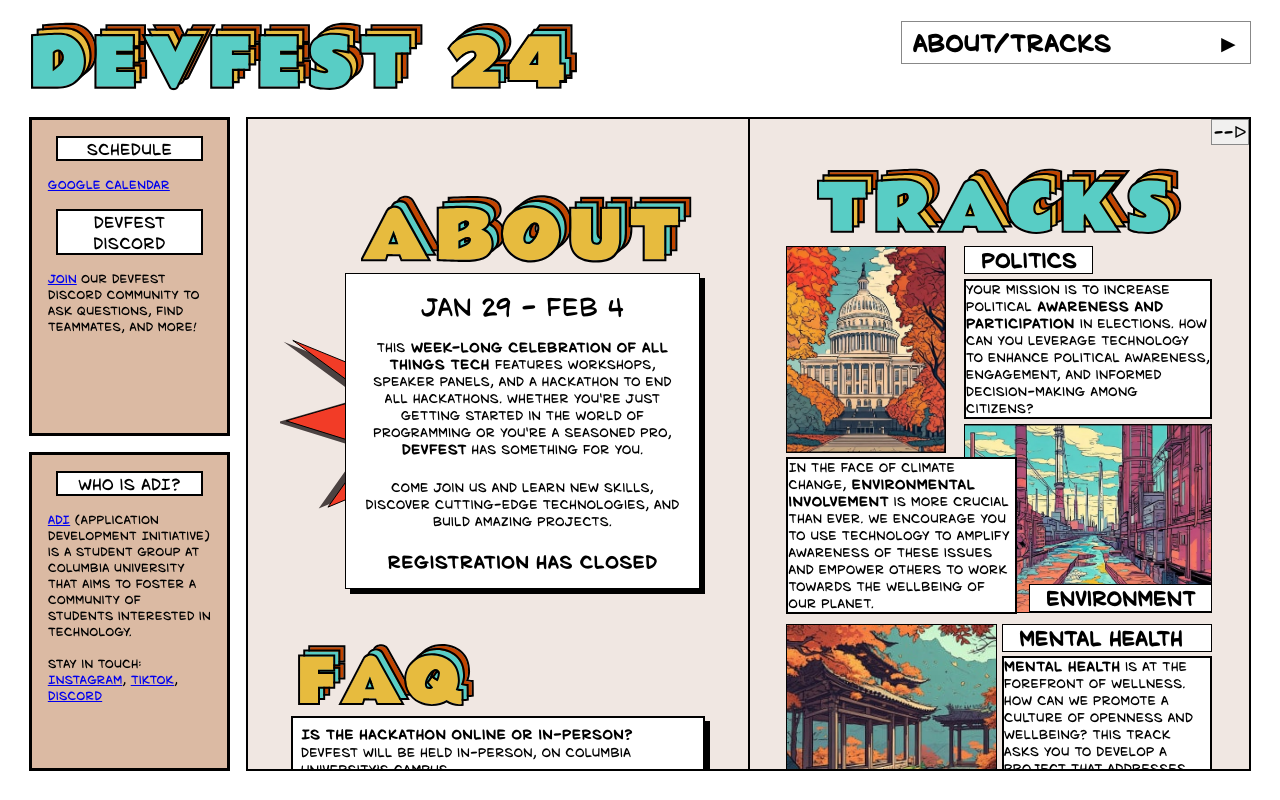
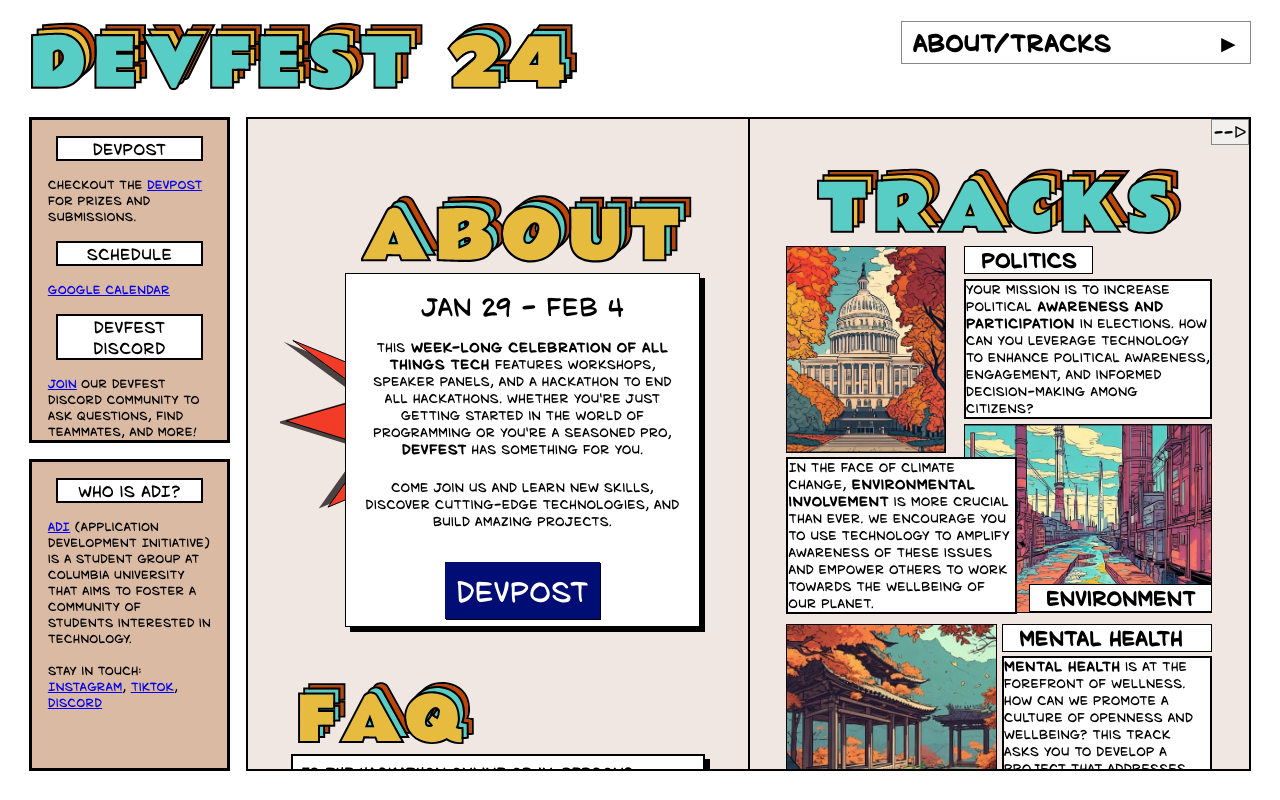
Before and after one commit to adicu/devfest-2024, a Next.js app: page / in a window 1280 px wide. Built offline with nearby package versions, Linux system fonts and the light colour scheme.

Commit message:
Added Alumni Panel speakers and DevPost button

```diff
--- a/data/data.json
+++ b/data/data.json
@@ -301,7 +301,7 @@
       "Speaker name": "Polina Viro",
       "Company/Affiliation": "Google",
       "Bio": "From being the first engineering hire in a startup to a tech lead at Google, Polina has worked at companies in varying stages of development and sizes. After brief stints in front-end and data engineering, Polina is now focusing on distributed backend systems.",
-      "Headshot": "",
+      "Headshot": "polina.png",
       "Linkedin/Website": "https://www.linkedin.com/in/polinaviro/",
       "Room (capacity)": "",
       "Zoom link": ""
--- a/src/components/Sidepane.jsx
+++ b/src/components/Sidepane.jsx
@@ -112,6 +112,14 @@ const Sidepane = (props) => {
               </p>
             </>
           )}
+
+          <>
+            <TextBox>DevPost</TextBox>
+            <p>
+              Checkout the <a href="https://devfest-24.devpost.com/">DevPost</a>{" "}
+              for prizes and submissions.
+            </p>
+          </>
           <TextBox>Schedule </TextBox>
           <p>
             <a href={gcal_url}>Google Calendar</a>
--- a/src/components/pages/home/HomePage.jsx
+++ b/src/components/pages/home/HomePage.jsx
@@ -155,7 +155,7 @@ const HomePage = (props) => {
           and build amazing projects.
         </p>
         <br />
-        {process.env.registrationClosed ? (
+        {/* {process.env.registrationClosed ? (
           <h5 className="font-bold">Registration has Closed</h5>
         ) : (
           <>
@@ -165,7 +165,14 @@ const HomePage = (props) => {
               Register
             </RegisterButton>
           </>
-        )}
+        )} */}
+        <>
+          {/* <h5 className="font-bold">Registration Ends January 24th</h5> */}
+          <br />
+          <RegisterButton href="https://devfest-24.devpost.com/">
+            DevPost
+          </RegisterButton>
+        </>
       </AboutDiv>
       <br />
       <FAQImage
--- a/src/components/pages/schedule/DayPage.jsx
+++ b/src/components/pages/schedule/DayPage.jsx
@@ -241,9 +241,9 @@ const DayPage = (props) => {
 
                   {event["Speaker name"] == "" ||
                   event["Speaker name"] == "NA" ||
+                  event["Event name/title"] == "Alumni Panel" ||
                   event["Event name/title"] ==
-                    "Judging & Submission Presentations" ||
-                  event["Event name/title"] == "Alumni Panel" ? (
+                    "Judging & Submission Presentations" ? (
                     <></>
                   ) : (
                     <SpeakerButton
@@ -299,8 +299,9 @@ const DayPage = (props) => {
 
               {event["Speaker name"] == "" ||
               event["Speaker name"] == "NA" ||
-              event["Event name/title"] == "Alumni Panel" ||
+              // event["Event name/title"] == "Alumni Panel" ||
               // event["Speaker name"] == "Akbar Noman" ||
+              event["Headshot"] == "" ||
               event["Event name/title"] ==
                 "Judging & Submission Presentations" ? (
                 <></>
```
Also changed, not shown: data/timesheet.csv, public/images/speakers/polina.png (added).
